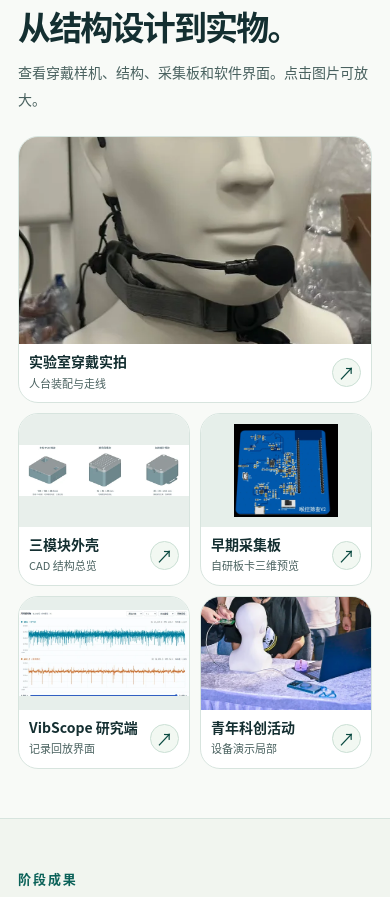
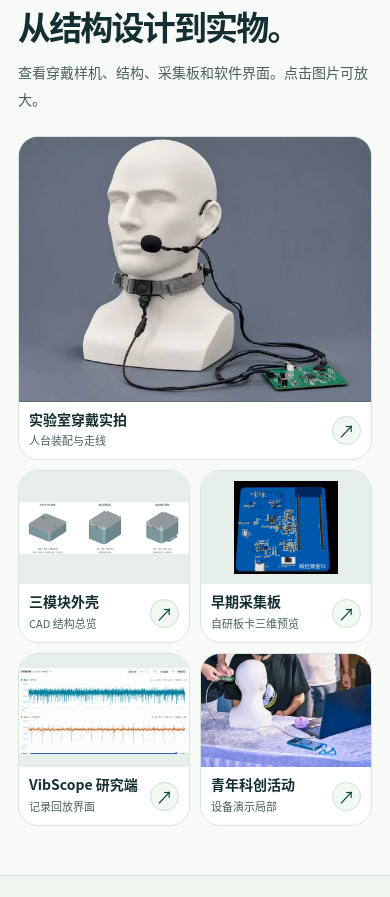
Before and after one commit to heavytypefac/shengheng-site, a plain HTML site: page index.html in a window 390 px wide. Shown: the part 3100-3997 px from the top of the page. Drawn offline with Linux system fonts and the light colour scheme.

Commit message:
更换实验室穿戴实拍图

```diff
--- a/assets/site.css
+++ b/assets/site.css
@@ -173,13 +173,14 @@ button, a { -webkit-tap-highlight-color: transparent; }
 .research-bridge b { font-size: 11px; vertical-align: 2px; margin-left: 4px; }
 .research-panel .research-note { font-size: 12px; }
 
-.gallery-grid { grid-template-columns: repeat(3, minmax(0, 1fr)); gap: 14px; }
+.gallery-grid { grid-template-columns: repeat(4, minmax(0, 1fr)); gap: 14px; }
 .gallery-card { border: 1px solid var(--line); border-radius: var(--radius); background: var(--white); display: grid; grid-template-rows: minmax(0, 1fr) auto; }
-.gallery-primary { grid-row: span 2; }
-.gallery-image { height: clamp(160px, 17vw, 244px); background: #e8efeb; overflow: hidden; }
+.gallery-primary { grid-row: span 2; grid-column: span 2; }
+.gallery-image { height: clamp(112px, 13.2vw, 188px); background: #e8efeb; overflow: hidden; }
 .gallery-image img { width: 100%; height: 100%; object-fit: cover; transition: transform .35s ease; }
-.gallery-primary .gallery-image { height: 100%; min-height: 0; }
-.gallery-primary img { object-position: center 46%; }
+.gallery-primary .gallery-image { height: 100%; min-height: 0; background: #636d7d; }
+.gallery-primary img { object-fit: contain; }
+.gallery-primary:hover img { transform: none; }
 .image-contain img { object-fit: contain; }
 .pcb-image { padding: 10px; background: #e6efea; }
 .gallery-software .gallery-image { background: #e7efeb; }
@@ -307,8 +308,7 @@ button, a { -webkit-tap-highlight-color: transparent; }
   .gallery-grid { grid-template-columns: repeat(2, minmax(0, 1fr)); gap: 10px; }
   .gallery-primary { grid-row: auto; grid-column: span 2; }
   .gallery-image { height: clamp(101px, 29vw, 160px); }
-  .gallery-primary .gallery-image { height: min(53vw, 256px); }
-  .gallery-primary img { object-position: center 75%; }
+  .gallery-primary .gallery-image { height: auto; aspect-ratio: 773 / 580; }
   .gallery-caption { padding: 9px 10px; }
   .gallery-caption h3 { font-size: 14px; }
   .gallery-caption p { font-size: 11px; }
--- a/index.html
+++ b/index.html
@@ -160,8 +160,8 @@
           <p>查看穿戴样机、结构、采集板和软件界面。点击图片可放大。</p>
         </header>
         <div class="gallery-grid grid">
-          <a class="gallery-card gallery-primary media-link" href="./assets/img/prototype-1200.webp" data-preview="实验室穿戴实拍" data-caption="人台上的实验室样机实拍，用于检查传感器位置和线缆连接。">
-            <div class="gallery-image"><img src="./assets/img/prototype-560.webp" width="560" height="701" alt="实验室人台上佩戴的颈带与连接至口侧的麦克风" loading="lazy" decoding="async"></div>
+          <a class="gallery-card gallery-primary media-link" href="./assets/img/lab-wear-773.webp" data-preview="实验室穿戴实拍" data-caption="人台穿戴样机与采集板，展示麦克风、颈带和线缆连接。">
+            <div class="gallery-image"><img src="./assets/img/lab-wear-560.webp" width="560" height="420" alt="人台佩戴颈带和口侧麦克风，线缆连到右下方的采集板" loading="lazy" decoding="async"></div>
             <div class="gallery-caption"><div><h3>实验室穿戴实拍</h3><p>人台装配与走线</p></div><span class="zoom-mark" aria-hidden="true">↗</span></div>
           </a>
           <a class="gallery-card media-link" href="./assets/img/cad-1200.webp" data-preview="三模块外壳设计" data-caption="CAD 结构图，展示主机外壳、颈部振动传感器及麦克风模块的设计。">
```
Also changed, not shown: assets/img/lab-wear-560.webp (added), assets/img/lab-wear-773.webp (added), assets/img/prototype-1200.webp (deleted), assets/img/prototype-560.webp (deleted).
